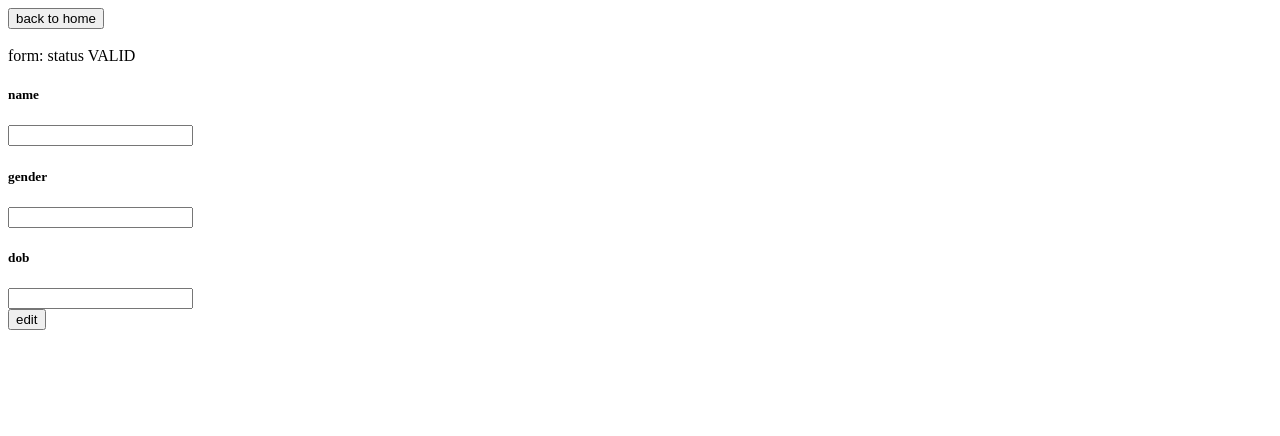
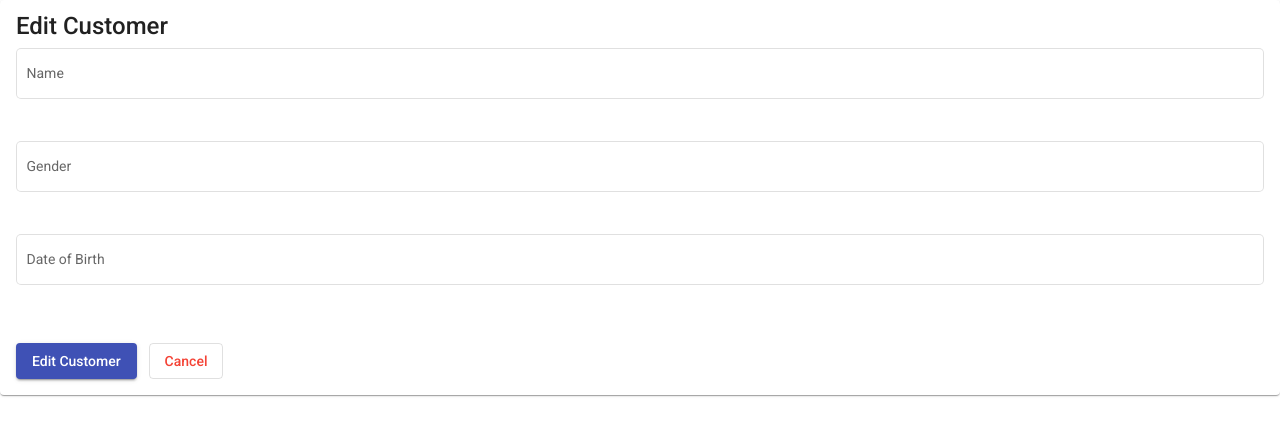
Before and after one commit to hahazim1992/todolist-two, an Angular app: page /edit/1 in a window 1280 px wide. Shown: the top 436 px of the page. Built offline with nearby package versions, Linux system fonts and the light colour scheme; no server answers.

Commit message:
stash added angular material and fix some navigate

```diff
--- a/angular.json
+++ b/angular.json
@@ -34,6 +34,7 @@
               "src/assets"
             ],
             "styles": [
+              "./node_modules/@angular/material/prebuilt-themes/indigo-pink.css",
               "src/styles.scss"
             ],
             "scripts": []
@@ -102,6 +103,7 @@
               "src/assets"
             ],
             "styles": [
+              "./node_modules/@angular/material/prebuilt-themes/indigo-pink.css",
               "src/styles.scss"
             ],
             "scripts": []
--- a/package.json
+++ b/package.json
@@ -11,10 +11,12 @@
   "private": true,
   "dependencies": {
     "@angular/animations": "~13.3.0",
+    "@angular/cdk": "^13.3.9",
     "@angular/common": "~13.3.0",
     "@angular/compiler": "~13.3.0",
     "@angular/core": "~13.3.0",
     "@angular/forms": "~13.3.0",
+    "@angular/material": "^13.3.9",
     "@angular/platform-browser": "~13.3.0",
     "@angular/platform-browser-dynamic": "~13.3.0",
     "@angular/router": "~13.3.0",
--- a/src/app/add-customer/add-customer.component.html
+++ b/src/app/add-customer/add-customer.component.html
@@ -1,19 +1,31 @@
-<button routerLink="/">back to home</button>
-<br><br>
-form: status {{formCustomer.status}}
+<mat-card>
+  <mat-card-title>{{ buttonLabel === 'add' ? 'Add Customer' : 'Edit Customer' }}</mat-card-title>
+  <mat-card-content>
+    <form [formGroup]="formCustomer" (ngSubmit)="onSubmit(formCustomer.value)">
 
+      <mat-form-field appearance="outline" class="full-width">
+        <mat-label>Name</mat-label>
+        <input matInput formControlName="name" placeholder="Enter name" />
+      </mat-form-field>
 
-<form [formGroup]="formCustomer" (ngSubmit)="onSubmit(formCustomer.value)">
-    <div>
-        <h5>name</h5>
-        <input type="text" formControlName="name">
+      <mat-form-field appearance="outline" class="full-width">
+        <mat-label>Gender</mat-label>
+        <input matInput formControlName="gender" placeholder="Enter gender" />
+      </mat-form-field>
 
-        <h5>gender</h5>
-        <input type="text" formControlName="gender">
+      <mat-form-field appearance="outline" class="full-width">
+        <mat-label>Date of Birth</mat-label>
+        <input matInput formControlName="dob" placeholder="dd/mm/yyyy" />
+      </mat-form-field>
 
-        <h5>dob</h5>
-        <input type="text" formControlName="dob">
-    </div>
-
-    <button>{{buttonLabel}}</button>
-</form>
+      <div class="form-actions">
+        <button mat-raised-button color="primary" type="submit">
+          {{ buttonLabel | titlecase }} Customer
+        </button>
+        <button mat-stroked-button color="warn" routerLink="/">
+          Cancel
+        </button>
+      </div>
+    </form>
+  </mat-card-content>
+</mat-card>
--- a/src/app/add-customer/add-customer.component.scss
+++ b/src/app/add-customer/add-customer.component.scss
@@ -0,0 +1,10 @@
+.full-width {
+  width: 100%;
+  margin-bottom: 16px;
+}
+
+.form-actions {
+  display: flex;
+  gap: 12px;
+  margin-top: 20px;
+}
--- a/src/app/add-customer/add-customer.component.ts
+++ b/src/app/add-customer/add-customer.component.ts
@@ -40,11 +40,13 @@ export class AddCustomerComponent implements OnInit {
 
   addCustomer(data: any) {
     this.customerService.addCustomer(data).subscribe((x) => this.customer.push(x));
+    this.router.navigate(['/']);
   }
 
   updateCustomer(id: any, data: any) {
-    this.customerService.updateCustomer(id, data).subscribe(() => {
-      this.router.navigate(['/']); // Navigate back to the home page after updating
+    this.customerService.updateCustomer(id, data).subscribe((x) => {
+      this.customer = x;
+      this.router.navigate(['/']);
     });
   }
 
@@ -54,9 +56,6 @@ export class AddCustomerComponent implements OnInit {
     }
     else {
       this.updateCustomer(this.activatedRoute.snapshot.url[1].path, data);
-      // this.router.navigate()
-      // testcommit2
-      // testcommit3
     }
   }
 }
--- a/src/app/home/home.component.html
+++ b/src/app/home/home.component.html
@@ -1,10 +1,31 @@
-<button routerLink="/add">to add customer page</button>
-<br><br><br>
+<mat-toolbar color="primary">
+  <span>Customer List</span>
+  <span class="spacer"></span>
+  <button mat-raised-button color="accent" routerLink="/add">Add Customer</button>
+</mat-toolbar>
 
-<div *ngFor="let cust of customer">
-    {{cust | json}}
-<button (click)="onDelete(cust.id)">delete</button>
-<button [routerLink]="['/edit', cust.id]">update</button>
+<div style="padding: 20px;">
+  <button mat-stroked-button color="primary" (click)="onAdd(mockJsonAdd)">
+    Add Quick Customer
+  </button>
+
+  <mat-divider></mat-divider>
+
+  <div *ngFor="let cust of customer" style="margin-top: 20px;">
+    <mat-card>
+      <mat-card-title>{{ cust.name }}</mat-card-title>
+      <mat-card-subtitle>{{ cust.gender }} | {{ cust.dob }}</mat-card-subtitle>
+      <mat-card-content>
+        <pre>{{ cust | json }}</pre>
+      </mat-card-content>
+      <mat-card-actions>
+        <button mat-button color="warn" (click)="onDelete(cust.id)">
+          <mat-icon>delete</mat-icon> Delete
+        </button>
+        <button mat-button color="primary" [routerLink]="['/edit', cust.id]">
+          <mat-icon>edit</mat-icon> Update
+        </button>
+      </mat-card-actions>
+    </mat-card>
+  </div>
 </div>
-<br><br>
-<button (click)="onAdd(mockJsonAdd)">add quick customer</button>
--- a/src/app/home/home.component.scss
+++ b/src/app/home/home.component.scss
@@ -0,0 +1,7 @@
+.spacer {
+    flex: 1 1 auto;
+}
+
+mat-card {
+    box-shadow: 2px 2px 10px rgba(0,0,0,0.1);
+}
--- a/src/app/home/home.component.ts
+++ b/src/app/home/home.component.ts
@@ -35,14 +35,14 @@ export class HomeComponent implements OnInit {
   }
 
   addCustomer(data: any) {
-    this.customerService.addCustomer(data).subscribe((x) => this.customer.push(x));
-    window.location.reload();
+    this.customerService.addCustomer(data).subscribe(() => {
+      this.getCustomer(); // Refresh the list after adding
+    });
   }
 
   deleteCustomer(id: any) {
     this.customerService.deleteCustomer(id).subscribe(() => {
-      // Update the list of customers after deleting
-      this.customer = this.customer.filter((cust: any) => cust.id !== id);
+      this.getCustomer(); // Refresh the list after deleting
     });
   }
 
--- a/src/index.html
+++ b/src/index.html
@@ -6,8 +6,11 @@
   <base href="/">
   <meta name="viewport" content="width=device-width, initial-scale=1">
   <link rel="icon" type="image/x-icon" href="favicon.ico">
+  <link rel="preconnect" href="https://fonts.gstatic.com">
+  <link href="https://fonts.googleapis.com/css2?family=Roboto:wght@300;400;500&display=swap" rel="stylesheet">
+  <link href="https://fonts.googleapis.com/icon?family=Material+Icons" rel="stylesheet">
 </head>
-<body>
+<body class="mat-typography">
   <app-root></app-root>
 </body>
 </html>
--- a/src/styles.scss
+++ b/src/styles.scss
@@ -1 +1,4 @@
 /* You can add global styles to this file, and also import other style files */
+
+html, body { height: 100%; }
+body { margin: 0; font-family: Roboto, "Helvetica Neue", sans-serif; }
```
Also changed, not shown: src/app/app.module.ts (+17 -1 lines), 1 other file (tests, documents, lock files or other folders).
